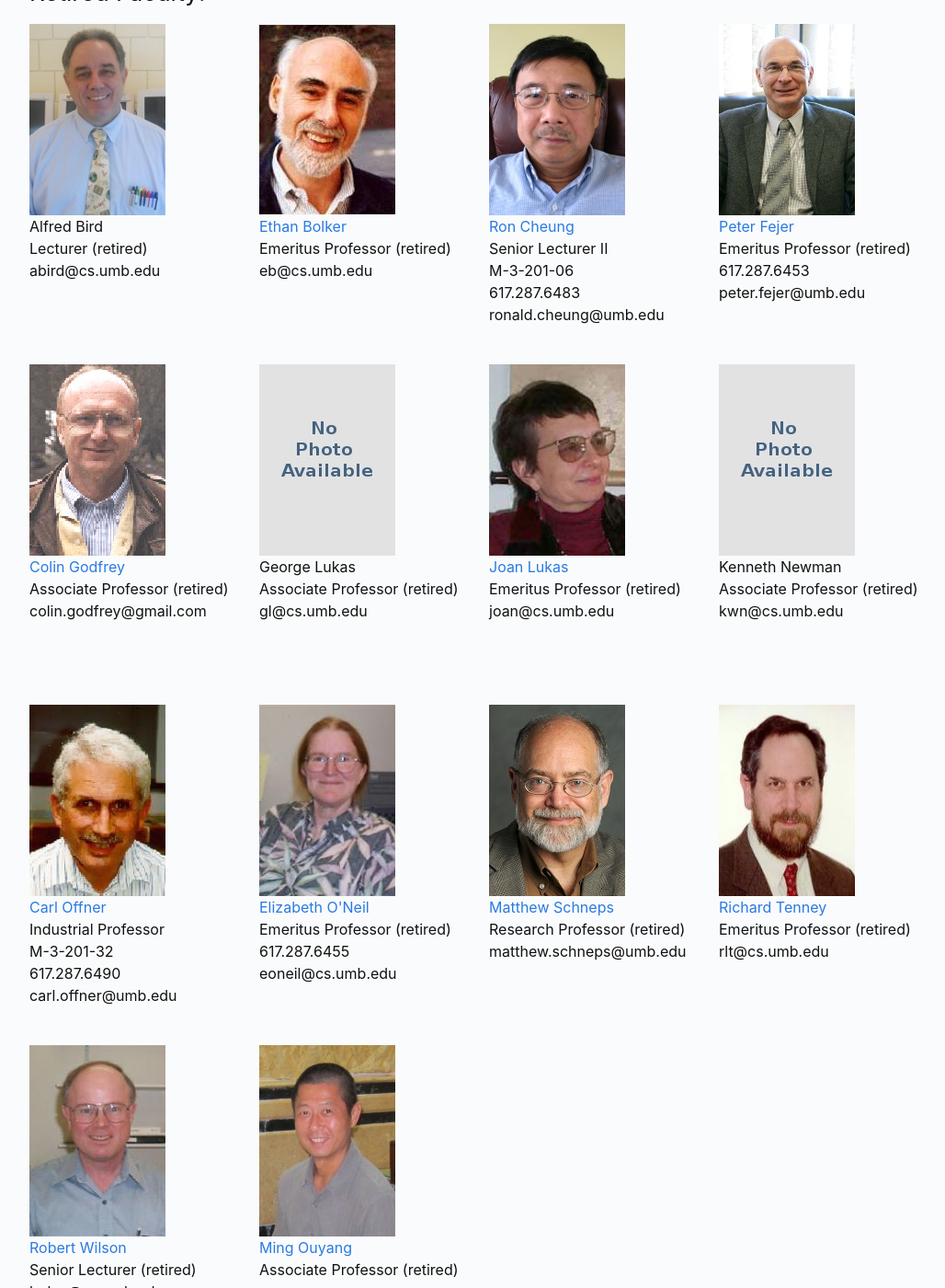
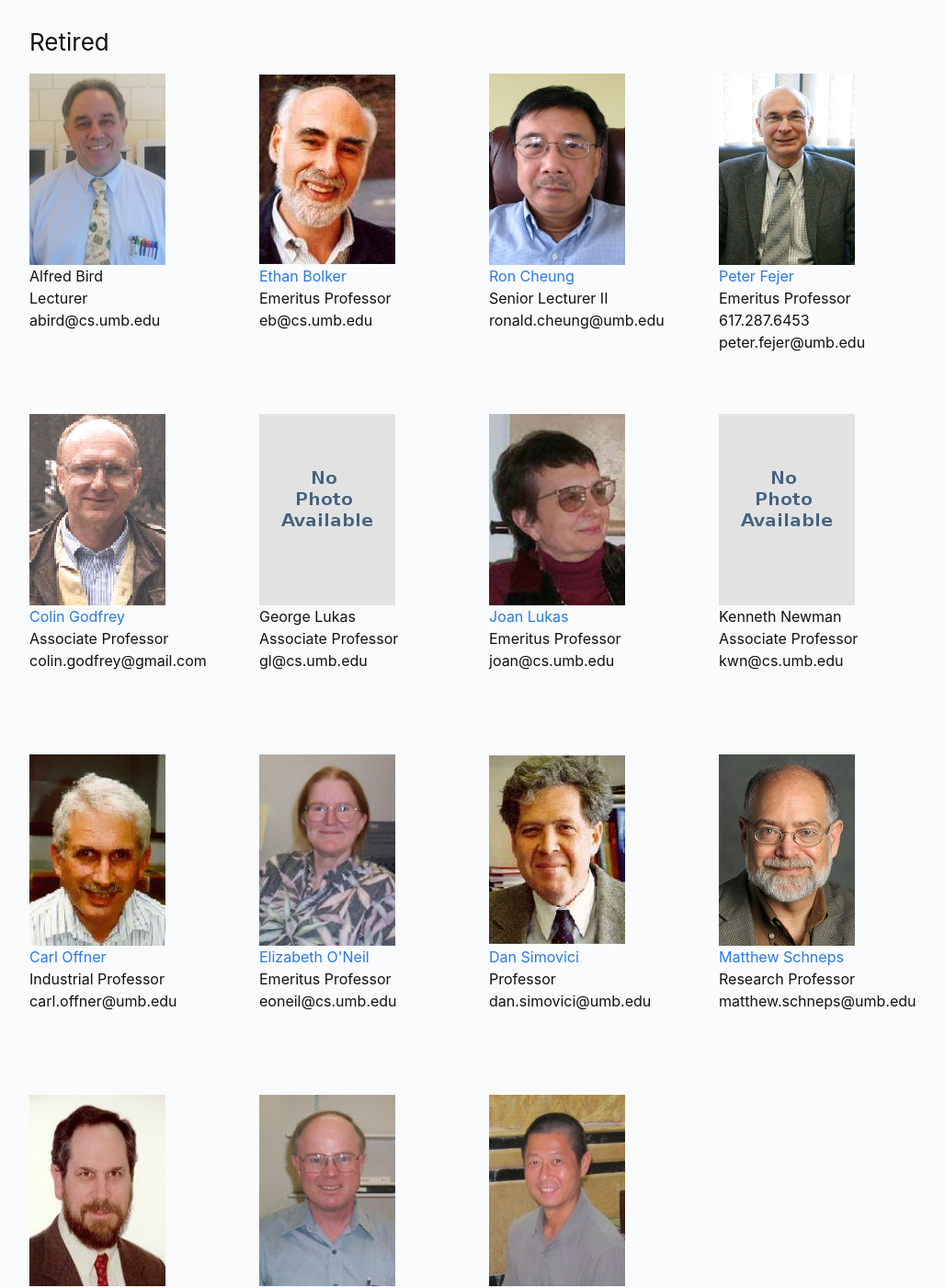
Before and after one commit to umbcs/umbcs.github.io, a Jekyll site: the page built from WEB/people/faculty.markdown, in a window 1280 px wide and 1400 px high, scrolled down 2858 px. Shown: the whole window at 92% size, without its empty margins (38-1066 px from the left). Built offline with Jekyll 4.4.1, drawn with Linux system fonts in a browser that asks for light colours; some of the changed text lies outside the part shown.

Commit message:
Cleaned up pages

```diff
--- a/WEB/people/faculty.markdown
+++ b/WEB/people/faculty.markdown
@@ -5,6 +5,8 @@ permalink: "/faculty"
 ---
 
 <div id='active_faculty' class='listing'>
+  <h3 style='width:100%'>Active</h3>
+
   <div class="person">
     <a href="https://www.cs.umb.edu/~ozgun"><img src="/WEB/images/people/ozgun_babur.jpg"></a><br>
     <a href="https://www.cs.umb.edu/~ozgun" target=_blank>Ozgun Babur</a><br>
@@ -13,6 +15,7 @@ permalink: "/faculty"
     ozgun.babur@umb.edu<br>
     <br>
   </div>
+
   <div class="person">
     <img src="/WEB/images/people/Temitayo_Banjo.jpg"><br>
     Temitayo Banjo<br>
@@ -21,6 +24,7 @@ permalink: "/faculty"
     617.287.6490<br>
     temitayo.banjo@umb.edu
   </div>
+
   <div class="person">
     <a href="https://www.cs.umb.edu/~stchang/"><img src="/WEB/images/people/stephen_chang.jpg"></a><br>
     <a href="https://www.cs.umb.edu/~stchang/" target=_blank>Stephen Chang</a><br>
@@ -29,6 +33,7 @@ permalink: "/faculty"
     stephen.chang@umb.edu<br>
     <br>
   </div>
+
   <div class="person">
     <a href="https://cogumbreiro.github.io/"><img src="/WEB/images/people/Tiago_Cogumbreiro.jpg"></a><br>
     <a href="https://cogumbreiro.github.io/" target=_blank>Tiago Cogumbreiro</a><br>
@@ -37,6 +42,7 @@ permalink: "/faculty"
     617-287-6479<br>
     tiago.cogumbreiro@umb.edu
   </div>
+
   <div class="person">
     <a href="https://www.cs.umb.edu/~hdeblois"><img src="/WEB/images/people/Jane_Holly_DeBlois.jpg"></a><br>
     <a href="https://www.cs.umb.edu/~hdeblois" target=_blank>Jane H. DeBlois</a><br>
@@ -44,6 +50,7 @@ permalink: "/faculty"
     M-3-201-32<br>
     jane.deblois@umb.edu<br>
   </div>
+
   <div class="person">
     <a href="http://www.cs.umb.edu/~ding"><img src="/WEB/images/people/Wei_Ding.jpg"></a><br>
     <a href="http://www.cs.umb.edu/~ding" target=_blank>Wei Ding</a><br>
@@ -52,6 +59,7 @@ permalink: "/faculty"
     617.287.6428<br>
     wei.ding@umb.edu
   </div>
+
   <div class="person">
     <a href="http://www.cs.umb.edu/~fundad"><img src="/WEB/images/people/Funda_Durupinar.jpg"></a><br>
     <a href="http://www.cs.umb.edu/~fundad" target=_blank>Funda Durupinar</a><br>
@@ -60,6 +68,7 @@ permalink: "/faculty"
     funda.durupinarbabur@umb.edu<br>
     <br>
   </div>
+
   <div class="person">
     <img src="/WEB/images/people/Kenneth_K_Fletcher.jpg"><br>
     Kenneth Fletcher<br>
@@ -68,6 +77,7 @@ permalink: "/faculty"
     kenneth.fletcher@umb.edu<br>
     <br>
   </div>
+
   <div class="person">
     <a href="http://www.cs.umb.edu/~gghinita/"><img src="/WEB/images/people/Gabriel_Ghinita.jpg"></a><br>
     <a href="http://www.cs.umb.edu/~gghinita/" target=_blank>Gabriel Ghinita</a><br>
@@ -76,6 +86,7 @@ permalink: "/faculty"
     617.287.6479<br>
     gabriel.ghinita@umb.edu
   </div>
+
   <div class="person">
     <a href="http://www.cs.umb.edu/~haehn"><img src="/WEB/images/people/Daniel_Haehn.jpg"></a><br>
     <a href="http://www.cs.umb.edu/~haehn" target=_blank>Daniel Haehn</a><br>
@@ -84,6 +95,7 @@ permalink: "/faculty"
     daniel.haehn@umb.edu<br>
     <br>
   </div>
+
   <div class="person">
     <a href="http://www.cs.umb.edu/~nurith"><img src="/WEB/images/people/nurit_haspel.jpg"></a><br>
     <a href="http://www.cs.umb.edu/~nurith" target=_blank>Nurit Haspel</a><br>
@@ -92,6 +104,7 @@ permalink: "/faculty"
     617-287-6414<br>
     nurit.haspel@umb.edu
   </div>
+
   <div class="person">
     <a href="http://www.cs.umb.edu/~ghoffman"><img src="/WEB/images/people/Glenn_Hoffman.jpg"></a><br>
     <a href="http://www.cs.umb.edu/~ghoffman" target=_blank>Glenn Hoffman</a><br>
@@ -100,6 +113,7 @@ permalink: "/faculty"
     617-287-6466<br>
     glenn.hoffman@umb.edu
   </div>
+
   <div class="person">
     <a href="http://www.cs.umb.edu/~siyer"><img src="/WEB/images/people/swami.jpg"></a><br>
     <a href="http://www.cs.umb.edu/~siyer" target=_blank>Swami Iyer</a><br>
@@ -108,13 +122,15 @@ permalink: "/faculty"
     swaminathan.iyer@umb.edu<br>
     <br>
   </div>
-<div class="person">
+
+  <div class="person">
     <a href="https://talesimbiriba.github.io"><img src="/WEB/images/people/Tales_Imbiriba.jpg"></a><br>
     <a href="https://talesimbiriba.github.io" target=_blank>Tales Imbiriba</a><br>
     Assistant Professor<br>
     M-3-201-04<br>
     tales.imbiriba@umb.edu
   </div>
+
   <div class="person">
     <img src="/WEB/images/people/Christopher_Kelly.jpg"><br>
     Christopher Kelly<br>
@@ -123,6 +139,7 @@ permalink: "/faculty"
     christopher.kelly005@umb.edu<br>
     <br>
   </div>
+
   <div class="person">
     <a href="http://www.faculty.umb.edu/xiaohui.liang"><img src="/WEB/images/people/Xiaohui_Liang.jpg"></a><br>
     <a href="http://www.faculty.umb.edu/xiaohui.liang" target=_blank>Xiaohui Liang</a><br>
@@ -132,15 +149,16 @@ permalink: "/faculty"
     xiaohui.liang@umb.edu
     <br>
   </div>
-<div class="person">
+
+  <div class="person">
        <a href="https://www.cs.umb.edu/~tpapon/"><img src="/WEB/images/people/tarikulislam_papon.jpg"></a><br>
     <a href="https://www.cs.umb.edu/~tpapon/" target=_blank>Tarikul Islam Papon</a><br>
     Assistant Professor<br>
     M-3-201-25<br>
-    <!-- 617-287-6791<br> -->
     T.Papon@umb.edu
   <br>
   </div>
+
   <div class="person">
     <img src="/WEB/images/people/amanda_potasznik.jpg"><br>
     <a href="https://blogs.umb.edu/potasznikresearch/" target=_blank>Amanda Potasznik</a><br>
@@ -149,6 +167,7 @@ permalink: "/faculty"
     617-287-6490<br>
     amanda.potasznik@umb.edu
   </div>
+
   <div class="person">
     <a href="http://www.cs.umb.edu/~shengbo"><img src="/WEB/images/people/Bo_Sheng.jpg"></a><br>
     <a href="http://www.cs.umb.edu/~shengbo" target=_blank>Bo Sheng</a><br>
@@ -157,14 +176,7 @@ permalink: "/faculty"
     617.287.6468<br>
     bo.sheng@umb.edu
   </div>
-  <div class="person">
-    <a href="http://www.cs.umb.edu/~dsim"><img src="/WEB/images/people/Dan_Simovici.jpg"></a><br>
-    <a href="http://www.cs.umb.edu/~dsim" target=_blank>Dan Simovici</a><br>
-    Professor, Graduate Program Director<br>
-    M-3-201-05<br>
-    617-287-6472<br>
-    dan.simovici@umb.edu
-  </div>
+
   <div class="person">
     <a href="https://www.cs.umb.edu/~tsoro/"><img src="/WEB/images/people/Torna_Omar_Soro.jpg"></a><br>
     <a href="https://www.cs.umb.edu/~tsoro/" target=_blank>Torna Soro</a><br>
@@ -173,6 +185,7 @@ permalink: "/faculty"
     torna.soro001@umb.edu<br>
     <br>
   </div>
+
   <div class="person">
     <a href="http://www.cs.umb.edu/~jxs"><img src="/WEB/images/people/Jun_Suzuki.jpg"></a><br>
     <a href="http://www.cs.umb.edu/~jxs" target=_blank>Jun Suzuki</a><br>
@@ -181,6 +194,7 @@ permalink: "/faculty"
     617.287.6462<br>
     junichi.suzuki@umb.edu
   </div>
+
   <div class="person">
     <a href="http://www.cs.umb.edu/~duc"><img src="/WEB/images/people/Duc_Tran.jpg"></a><br>
     <a href="http://www.cs.umb.edu/~duc" target=_blank>Duc Tran</a><br>
@@ -189,6 +203,7 @@ permalink: "/faculty"
     617-287-6452<br>
     duc.tran@umb.edu
   </div>
+
   <div class="person">
     <a href="https://www.cs.umb.edu/~ywan/"><img src="/WEB/images/people/Yinxin_Wan.jpg"></a><br>
     <a href="https://www.cs.umb.edu/~ywan/" target=_blank>Yinxin Wan</a><br>
@@ -196,6 +211,7 @@ permalink: "/faculty"
     M-3-201-06<br>
     yinxin.wan@umb.edu
   </div>
+
   <div class="person">
     <a href="https://www.cs.umb.edu/~spei2/"><img src="/WEB/images/people/Shichao_Pei.jpg"></a><br>
     <a href="https://www.cs.umb.edu/~spei2/" target=_blank>Shichao Pei</a><br>
@@ -203,6 +219,7 @@ permalink: "/faculty"
     M-3-201-05<br>
     shichao.pei@umb.edu
   </div>
+
   <div class="person">
     <img src="/WEB/images/people/No_Photo_Available.jpg"><br>
     Zaihan Yang<br>
@@ -211,6 +228,7 @@ permalink: "/faculty"
     <br>
     <br>
   </div>
+
   <div class="person">
     <a href="https://soheilappear.github.io/soheilsepahyar/"><img src="/WEB/images/people/Soheil_Sepahyar.jpg"></a><br>
     <a href="https://soheilappear.github.io/soheilsepahyar/" target=_blank>Soheil Sepahyar</a><br>
@@ -220,117 +238,132 @@ permalink: "/faculty"
   </div>
 </div>
 
-
 <div id='retired_faculty' class='listing'>
-  <h3 style='width:100%'>Retired Faculty:</h3>
+  <h3 style='width:100%'>Retired</h3>
 
   <div class="person">
     <img src="/WEB/images/people/Alfred_Bird.jpg"><br>
     Alfred Bird<br>
-    Lecturer (retired)<br>
+    Lecturer<br>
     abird@cs.umb.edu<br><br>
     <br>
   </div>
-    <div class="person">
+
+  <div class="person">
     <a href="http://www.cs.umb.edu/~eb"><img src="/WEB/images/people/Ethan_Bolker.jpg"></a><br>
     <a href="http://www.cs.umb.edu/~eb" target=_blank>Ethan Bolker</a><br>
-    Emeritus Professor (retired)<br>
+    Emeritus Professor<br>
     eb@cs.umb.edu<br><br>
     <br>
   </div>
+
    <div class="person">
     <a href="http://www.cs.umb.edu/~cheungr"><img src="/WEB/images/people/Ron_Cheung.jpg"></a><br>
     <a href="http://www.cs.umb.edu/~cheungr" target=_blank>Ron Cheung</a><br>
     Senior Lecturer II<br>
-    M-3-201-06<br>
-    617.287.6483<br>
     ronald.cheung@umb.edu<br>
   </div>
+
   <div class="person">
     <a href="http://www.cs.umb.edu/~fejer"><img src="/WEB/images/people/Peter_Fejer.jpg"></a><br>
     <a href="http://www.cs.umb.edu/~fejer" target=_blank>Peter Fejer</a><br>
-    Emeritus Professor (retired)<br>
+    Emeritus Professor<br>
     617.287.6453<br>
     peter.fejer@umb.edu<br>
   </div>
+
   <div class="person">
     <a href="http://www.cs.umb.edu/~cgodfrey"><img src="/WEB/images/people/Colin_Godgrey.jpg"></a><br>
     <a href="http://www.cs.umb.edu/~cgodfrey" target=_blank>Colin Godfrey</a><br>
-    Associate Professor (retired)<br>
+    Associate Professor<br>
     colin.godfrey@gmail.com<br>
     <br>
   </div>
+
   <div class="person">
     <img src="/WEB/images/people/No_Photo_Available.jpg"><br>
     George Lukas<br>
-    Associate Professor (retired)<br>
+    Associate Professor<br>
     gl@cs.umb.edu<br>
     <br>
   </div>
+
   <div class="person">
     <a href="http://www.cs.umb.edu/~joan"><img src="/WEB/images/people/Joan_Lukas.jpg"></a><br>
     <a href="http://www.cs.umb.edu/~joan" target=_blank>Joan Lukas</a><br>
-    Emeritus Professor (retired)<br>
+    Emeritus Professor<br>
     joan@cs.umb.edu<br>
     <br>
   </div>
+
   <div class="person">
     <img src="/WEB/images/people/No_Photo_Available.jpg"><br>
     Kenneth Newman<br>
-    Associate Professor (retired)<br>
+    Associate Professor<br>
     kwn@cs.umb.edu<br>
     <br>
   </div>
+
   <div class="person">
     <a href="http://www.cs.umb.edu/~offner/"><img src="/WEB/images/people/Carl_Offner.jpg"></a><br>
     <a href="http://www.cs.umb.edu/~offner/" target=_blank>Carl Offner</a><br>
     Industrial Professor<br>
-    M-3-201-32<br>
-    617.287.6490<br>
     carl.offner@umb.edu<br>
   </div>
+
   <div class="person">
     <a href="http://www.cs.umb.edu/~eoneil"><img src="/WEB/images/people/Elizabeth_ONeil.jpg"></a><br>
     <a href="http://www.cs.umb.edu/~eoneil" target=_blank>Elizabeth O'Neil</a><br>
-    Emeritus Professor (retired)<br>
-    617.287.6455<br>
+    Emeritus Professor<br>
     eoneil@cs.umb.edu<br>
     <br>
   </div>
+
+  <div class="person">
+    <a href="http://www.cs.umb.edu/~dsim"><img src="/WEB/images/people/Dan_Simovici.jpg"></a><br>
+    <a href="http://www.cs.umb.edu/~dsim" target=_blank>Dan Simovici</a><br>
+    Professor<br>
+    dan.simovici@umb.edu
+  </div>
+
   <div class="person">
     <a href="http://www.cfa.harvard.edu/dyslexia/LVL/"><img src="/WEB/images/people/Matthew_Schneps.jpg"></a><br>
     <a href="http://www.cfa.harvard.edu/dyslexia/LVL/" target=_blank>Matthew Schneps</a><br>
-    Research Professor (retired)<br>
+    Research Professor<br>
     matthew.schneps@umb.edu<br>
     <br>
     <br>
   </div>
+
   <div class="person">
     <a href="http://www.cs.umb.edu/~rlt"><img src="/WEB/images/people/Richard_Tenney.jpg"></a><br>
     <a href="http://www.cs.umb.edu/~rlt" target=_blank>Richard Tenney</a><br>
-    Emeritus Professor (retired)<br>
+    Emeritus Professor<br>
     rlt@cs.umb.edu<br>
     <br>
     <br>
   </div>
+
   <div class="person">
     <a href="http://www.cs.umb.edu/~bobw"><img src="/WEB/images/people/Robert_Wilson.jpg"></a><br>
     <a href="http://www.cs.umb.edu/~bobw" target=_blank>Robert Wilson</a><br>
-    Senior Lecturer (retired)<br>
+    Senior Lecturer<br>
     bobw@cs.umb.edu<br>
     <br>
     <br>
   </div>
-    <div class="person">
+
+  <div class="person">
     <a href="http://www.cs.umb.edu/~ming/"><img src="/WEB/images/people/Ming_Ouyang.jpg"></a><br>
     <a href="http://www.cs.umb.edu/~ming/" target=_blank>Ming Ouyang</a><br>
-    Associate Professor (retired)<br>
+    Associate Professor<br>
     <br>
   </div>
 </div>
 
 <div id='in_memorandum' class='listing'>
-  <h3 style='width:100%'>In memoriam:</h3>
+  <h3 style='width:100%'>In memoriam</h3>
+
   <div class="person">
     <a href="http://www.cs.umb.edu/~poneil"><img src="/WEB/images/people/Patrick_ONeil.jpg"></a><br>
     <a href="http://www.cs.umb.edu/~poneil" target=_blank>Patrick O'Neil</a><br>
@@ -339,6 +372,7 @@ permalink: "/faculty"
     <br>
     <br>
   </div>
+
   <div class="person">
     <a href="http://www.cs.umb.edu/~wrc"><img src="/WEB/images/people/Bill_Campbell.jpg"></a><br>
     <a href="http://www.cs.umb.edu/~wrc" target=_blank>Bill Campbell</a><br>
@@ -347,6 +381,7 @@ permalink: "/faculty"
     <br>
     <br>
   </div>
+
   <div class="person">
     <a href="http://www.cs.umb.edu/~ram"><img src="/WEB/images/people/Robert_Morris.jpg"></a><br>
     <a href="http://www.cs.umb.edu/~ram" target=_blank>Robert Morris</a><br>
@@ -355,9 +390,10 @@ permalink: "/faculty"
     <br>
     <br>
   </div>
-    <div class="person">
+
+  <div class="person">
     <a href="http://www.cs.umb.edu/~marc"><img src="/WEB/images/people/Marc_Pomplun.jpg"></a><br>
     <a href="http://www.cs.umb.edu/~marc" target=_blank>Marc Pomplun</a><br>
-    Department Chair, Professor<br>
+    Professor<br>
   </div>
 </div>
```
Also changed, not shown: WEB/people/staff.markdown (+14 -4 lines).
